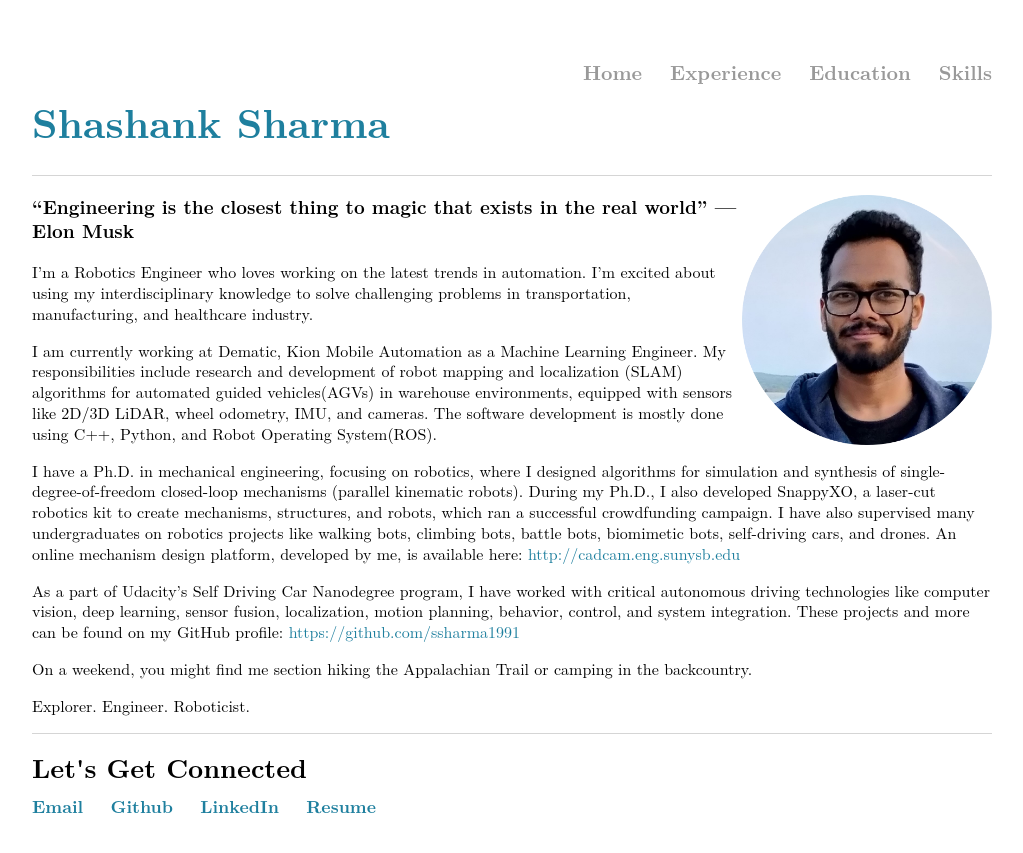
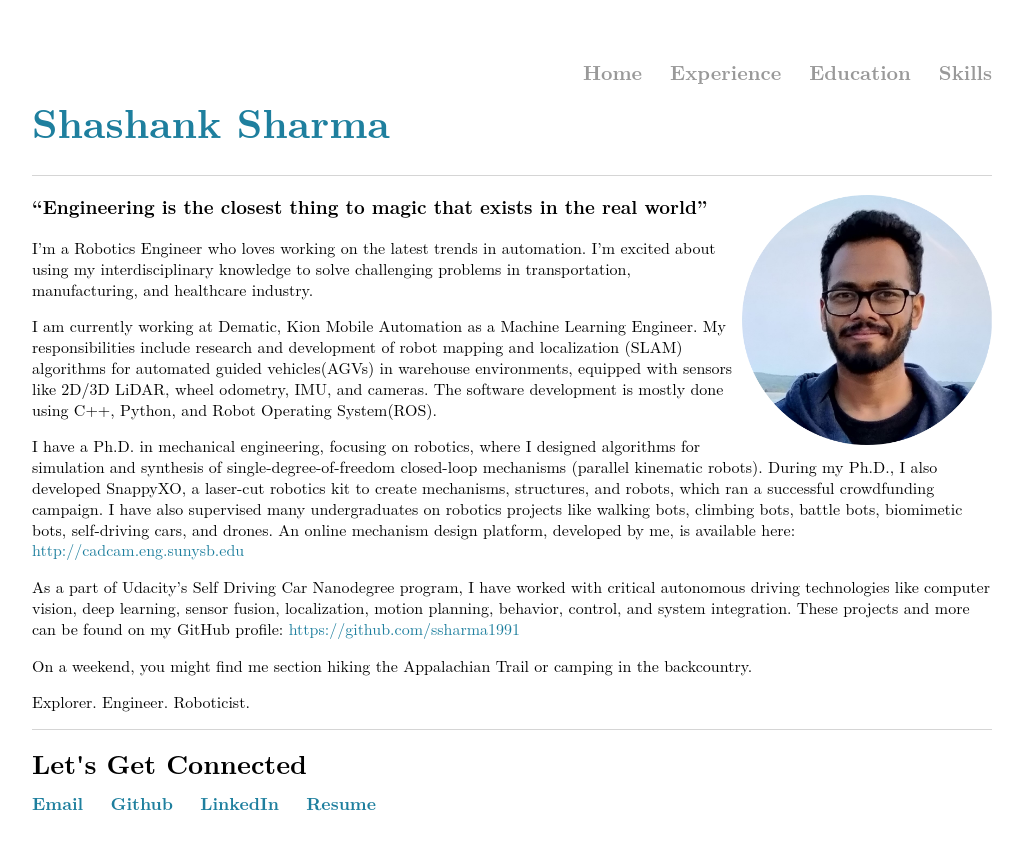
Before and after one commit to ssharma1991/ssharma1991.github.io, a Jekyll site: the page built from index.md, in a window 1280 px wide. Shown: the top 853 px of the page, without its empty margins (128-1151 px from the left). Built offline with Jekyll 4.4.1, drawn with Linux system fonts in a browser that asks for light colours.

Commit message:
minor tweak

```diff
--- a/index.md
+++ b/index.md
@@ -9,7 +9,7 @@ heading: Shashank Sharma
 </div>
 
 
-### “Engineering is the closest thing to magic that exists in the real world” — Elon Musk
+### “Engineering is the closest thing to magic that exists in the real world”
 
 I'm a Robotics Engineer who loves working on the latest trends in automation. I'm excited about using my interdisciplinary knowledge to solve challenging problems in transportation, manufacturing, and healthcare industry.
 
```
